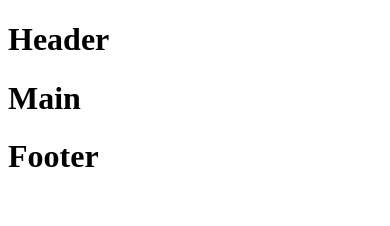
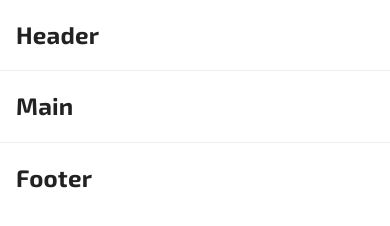
Before and after one commit to vkk-web-dev/fimmpro, a plain HTML site: page index.html in a window 390 px wide. Drawn offline with Linux system fonts and the light colour scheme.

Commit message:
Add styles.css, link Exo 2 and stylesheet; mobile responsive tweaks

```diff
--- a/index.html
+++ b/index.html
@@ -5,6 +5,10 @@
   <meta name="viewport" content="width=device-width, initial-scale=1">
   <title>Index</title>
   <meta name="description" content="Simple page with header, main, and footer sections.">
+  <link rel="preconnect" href="https://fonts.googleapis.com">
+  <link rel="preconnect" href="https://fonts.gstatic.com" crossorigin>
+  <link href="https://fonts.googleapis.com/css2?family=Exo+2:wght@400;700&display=swap" rel="stylesheet">
+  <link rel="stylesheet" href="./styles.css">
 </head>
 <body>
   <header>
--- /dev/null
+++ b/styles.css
@@ -0,0 +1,77 @@
+/* Base typography and layout */
+:root {
+  --text-color: #222;
+  --bg-color: #ffffff;
+  --accent-color: #0d6efd;
+}
+
+html, body {
+  margin: 0;
+  padding: 0;
+  box-sizing: border-box;
+  height: 100%;
+}
+
+*, *::before, *::after {
+  box-sizing: inherit;
+}
+
+body {
+  font-family: "Exo 2", system-ui, -apple-system, Segoe UI, Roboto, Ubuntu, Cantarell, Noto Sans, Helvetica, Arial, "Apple Color Emoji", "Segoe UI Emoji";
+  color: var(--text-color);
+  background: var(--bg-color);
+  line-height: 1.6;
+  -webkit-font-smoothing: antialiased;
+  -moz-osx-font-smoothing: grayscale;
+}
+
+/* Simple structure spacing */
+header, main, footer {
+  padding: 1.25rem;
+}
+
+header {
+  border-bottom: 1px solid #eee;
+}
+
+footer {
+  border-top: 1px solid #eee;
+}
+
+h1 {
+  margin: 0;
+  font-weight: 700;
+  letter-spacing: 0.2px;
+}
+
+/* Responsive container */
+.container {
+  width: 100%;
+  max-width: 960px;
+  margin: 0 auto;
+}
+
+/* Mobile-first tweaks */
+@media (max-width: 480px) {
+  header, main, footer {
+    padding: 1rem;
+  }
+
+  h1 {
+    font-size: 1.5rem;
+  }
+}
+
+/* Medium screens */
+@media (min-width: 481px) and (max-width: 1024px) {
+  h1 {
+    font-size: 1.75rem;
+  }
+}
+
+/* Large screens */
+@media (min-width: 1025px) {
+  h1 {
+    font-size: 2rem;
+  }
+}
```
